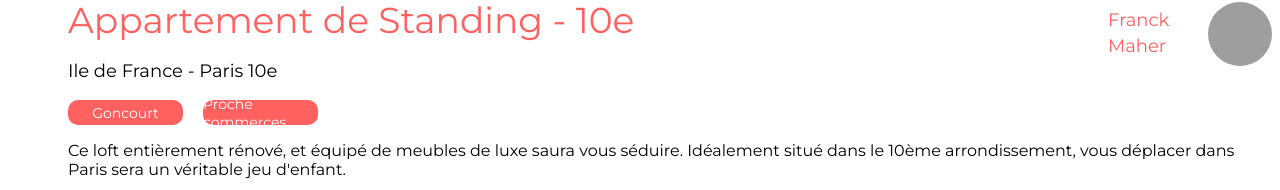
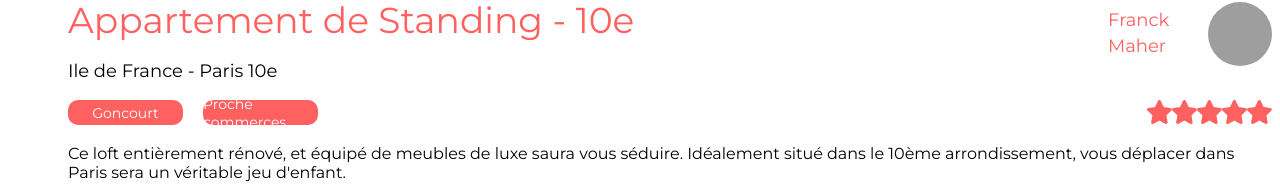
Before and after one commit to CanetFlorian/Projet-7-Cr-ez-une-application-web, a React (Vite) app in the folder kasa/: page /logement/0979876d in a window 1280 px wide. Shown: the part 583-773 px from the top of the page. Built offline with nearby package versions, Linux system fonts and the light colour scheme; grey boxes are pictures that could not be loaded.

Commit message:
ajout parti star logement

```diff
--- a/kasa/src/pages/Logement/index.jsx
+++ b/kasa/src/pages/Logement/index.jsx
@@ -2,6 +2,8 @@ import { useEffect, useState } from 'react'
 import { useParams, useNavigate } from 'react-router-dom'
 import appartList from '../../datas'
 import styled from 'styled-components'
+import star from '../../assets/star.png'
+import starVide from '../../assets/starVide.png'
 
 const LogementWrapper = styled.div`
   display: flex;
@@ -86,6 +88,12 @@ const LogementHostPhoto = styled.img`
   height: 64px;
   border-radius: 50%;
 `
+
+const LogementStarContainer = styled.div``
+const LogementStarTagsWrapper = styled.div`
+  display: flex;
+  justify-content: space-between;
+`
 function Logement() {
   const { id } = useParams()
   const navigate = useNavigate()
@@ -102,7 +110,21 @@ function Logement() {
   }, [id, navigate])
 
   if (!logement) {
-    return <div>Chargement...</div>
+    return <div>Chargement de la page en cours...</div>
+  }
+
+  const notationStar = (rating) => {
+    const totalStars = 5
+    let stars = []
+
+    for (let i = 0; i < totalStars; i++) {
+      if (i < rating) {
+        stars.push(<img key={i} src={star} alt="étoile" />)
+      } else {
+        stars.push(<img keu={i} src={starVide} alt="étoile vide" />)
+      }
+    }
+    return stars
   }
 
   return (
@@ -121,11 +143,17 @@ function Logement() {
           />
         </LogementHostPictureName>
       </LogementTitleHostWrapper>
-      <LogementTagsContainer>
-        {logement.tags.map((tag, index) => (
-          <Tag key={index}>{tag}</Tag>
-        ))}
-      </LogementTagsContainer>
+      <LogementStarTagsWrapper>
+        <LogementTagsContainer>
+          {logement.tags.map((tag, index) => (
+            <Tag key={index}>{tag}</Tag>
+          ))}
+        </LogementTagsContainer>
+        <LogementStarContainer>
+          {notationStar(logement.rating)}
+        </LogementStarContainer>
+      </LogementStarTagsWrapper>
+
       <p>{logement.description}</p>
       <h3>Equipements :</h3>
       <ul>
@@ -135,7 +163,6 @@ function Logement() {
       </ul>
 
       <h3>Note :</h3>
-      <p>{logement.rating} / 5</p>
     </LogementWrapper>
   )
 }
```
Also changed, not shown: kasa/src/assets/star.png (added), kasa/src/assets/starVide.png (added).
